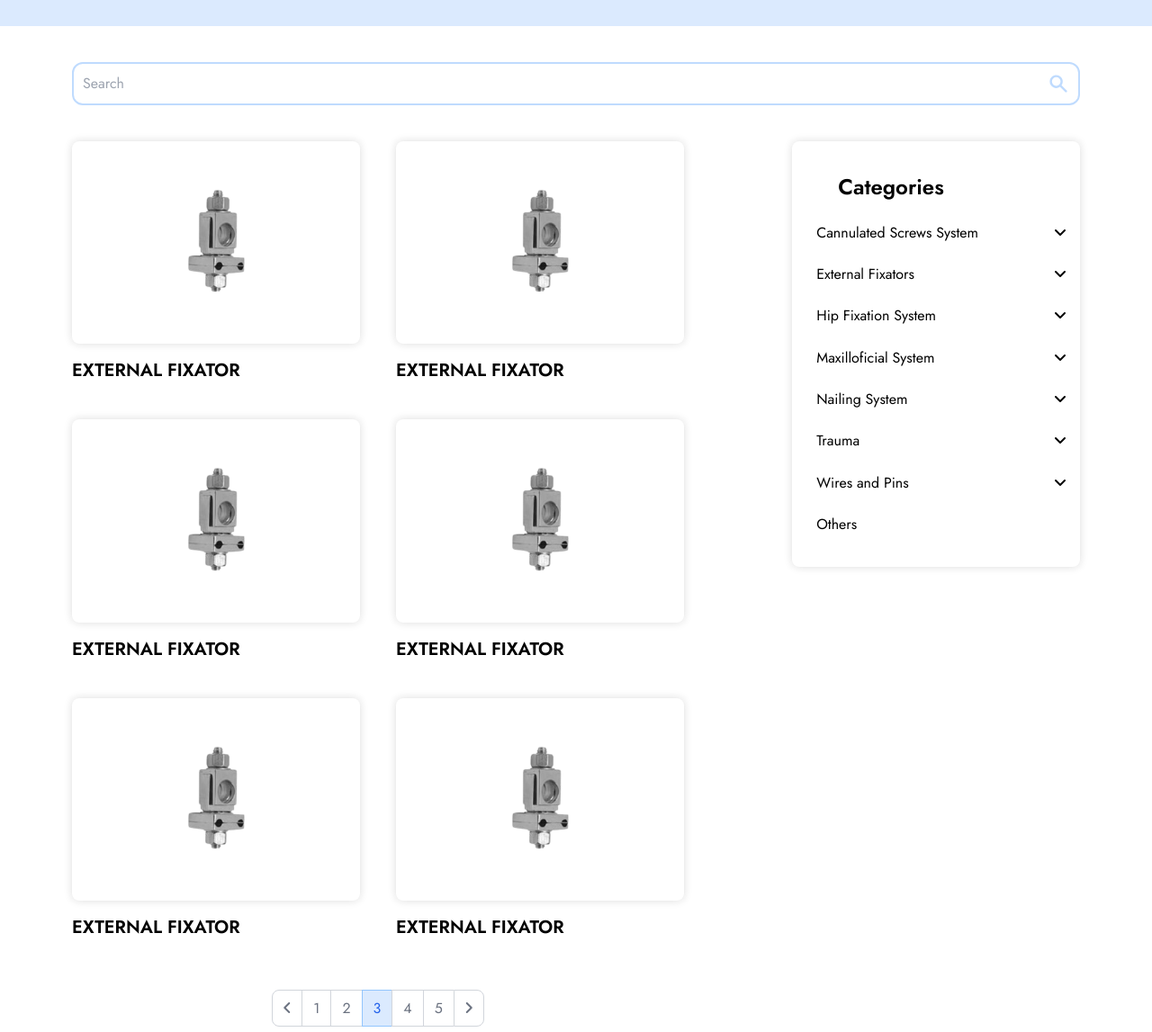
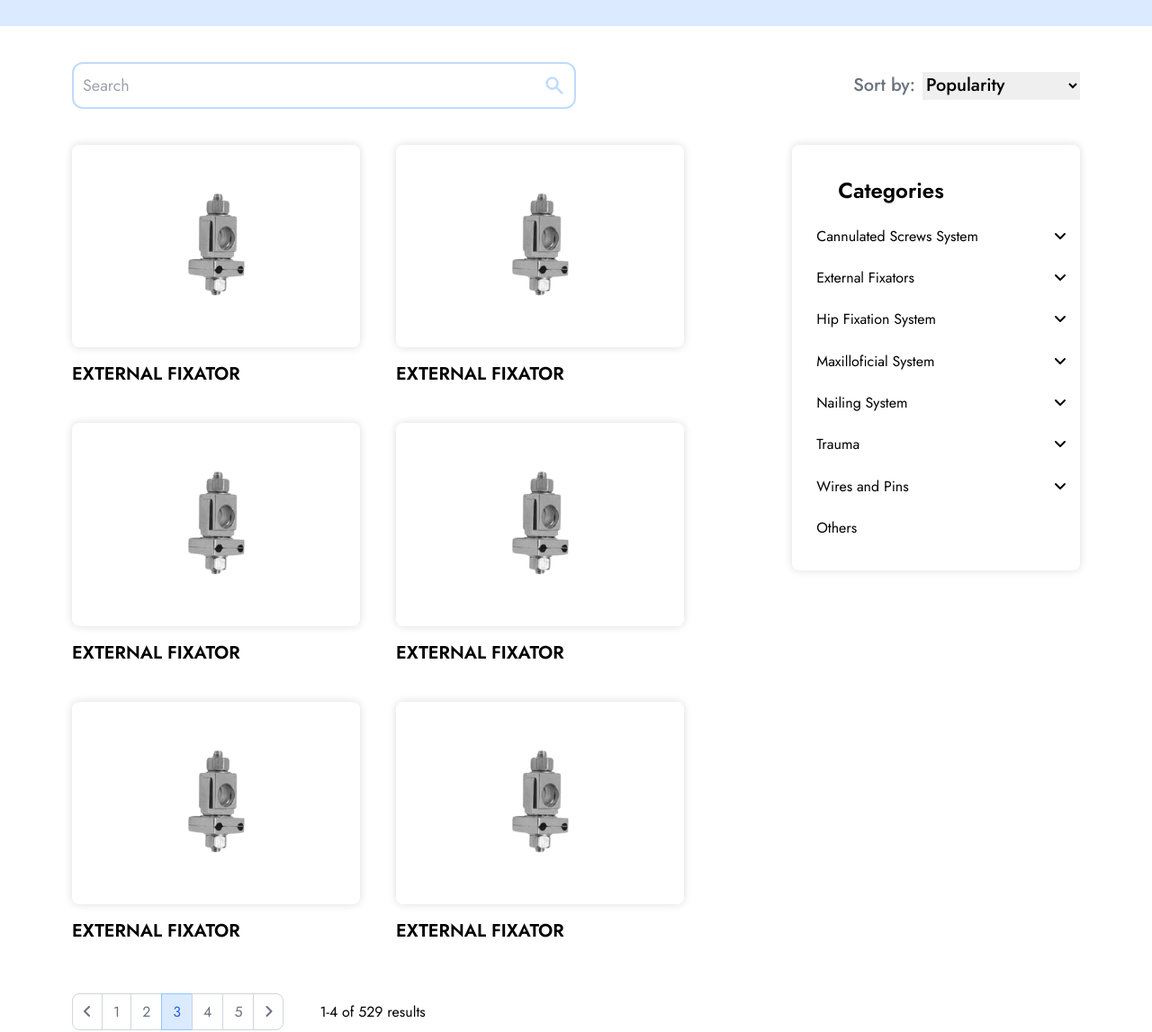
Before and after one commit to Sphenyx-webb/oriensmedical, a website: page dist/pages/product-category.html in a window 1280 px wide. Shown: the part 159-1306 px from the top of the page at 90% size. Drawn offline with Linux system fonts and the light colour scheme.

Commit message:
product pages update

```diff
--- a/dist/pages/product-category.html
+++ b/dist/pages/product-category.html
@@ -30,7 +30,7 @@
         </div>
    </section>
 
-   <section class="container mt-10">
+   <section class="container mt-10 grid grid-cols-1 md:grid-cols-2">
     <div>
         <form class="flex items-center">
             <label for="simple-search" class="sr-only">Search</label>
@@ -38,9 +38,19 @@
                 <div class="flex absolute inset-y-0 right-0 items-center pr-3 pointer-events-none">
                     <svg aria-hidden="true" class="w-6 h-6 text-blue-200" fill="currentColor" viewBox="0 0 20 20" xmlns="http://www.w3.org/2000/svg"><path fill-rule="evenodd" d="M8 4a4 4 0 100 8 4 4 0 000-8zM2 8a6 6 0 1110.89 3.476l4.817 4.817a1 1 0 01-1.414 1.414l-4.816-4.816A6 6 0 012 8z" clip-rule="evenodd"></path></svg>
                 </div>
-                <input type="text" id="simple-search" class="bg-white border-2 border-blue-200 text-gray-900 rounded-xl focus:ring-blue-500 focus:border-blue-500 block w-full p-2.5  dark:bg-gray-700 dark:border-gray-600 dark:placeholder-gray-400 dark:text-white dark:focus:ring-blue-500 dark:focus:border-blue-500" placeholder="Search" required>
+                <input type="text" id="simple-search" class="bg-white border-2 text-lg border-blue-200 text-gray-900 rounded-xl focus:ring-blue-500 focus:border-blue-500 block w-full p-2.5  dark:bg-gray-700 dark:border-gray-600 dark:placeholder-gray-400 dark:text-white dark:focus:ring-blue-500 dark:focus:border-blue-500" placeholder="Search" required>
             </div>
         </form>
+    </div>
+    <div class="flex items-center justify-end gap-2 text-xl font-medium">
+        <label for="dropdown-section" class="text-gray-500 dark:text-gray-400">Sort by:</label>
+        <select className="dropdown-section appearance-none bg-transparent p-2.5">
+            <option value="1" className='bg-slate-700'> Popularity </option>
+            <option value="2" className='bg-slate-700'> Average Rating </option>
+            <option value="3" className='bg-slate-700'> Latest </option>
+            <option value="4" className='bg-slate-700'> Price: low to high </option>
+            <option value="5" className='bg-slate-700'> Price: high to low </option>
+        </select>
     </div>
   </section>
 
@@ -113,7 +123,8 @@
                 </a>
             </div>
         </div>
-        <div class="flex justify-center mt-16" aria-label="Page navigation example">
+        <div class="flex flex-col justify-center items-center lg:flex-row lg:justify-start gap-10 mt-16">
+            <div aria-label="Page navigation example">
                 <ul class="inline-flex items-center -space-x-px">
                   <li>
                     <a href="#" class="py-2 px-3 ml-0 leading-tight text-gray-500 bg-white rounded-l-lg border border-gray-300 hover:bg-gray-100 hover:text-gray-700 dark:bg-gray-800 dark:border-gray-700 dark:text-gray-400 dark:hover:bg-gray-700 dark:hover:text-white">
@@ -143,7 +154,9 @@
                     </a>
                   </li>
                 </ul>
-        </d>
+            </div>
+            <div>1-4 of 529 results</div>
+        </div>
     </main>
 
     <aside>
```
Also changed, not shown: dist/pages/products.html (+17 -3 lines), dist/static/css/style.css. Lines whose indentation alone changed are shown as unchanged.
